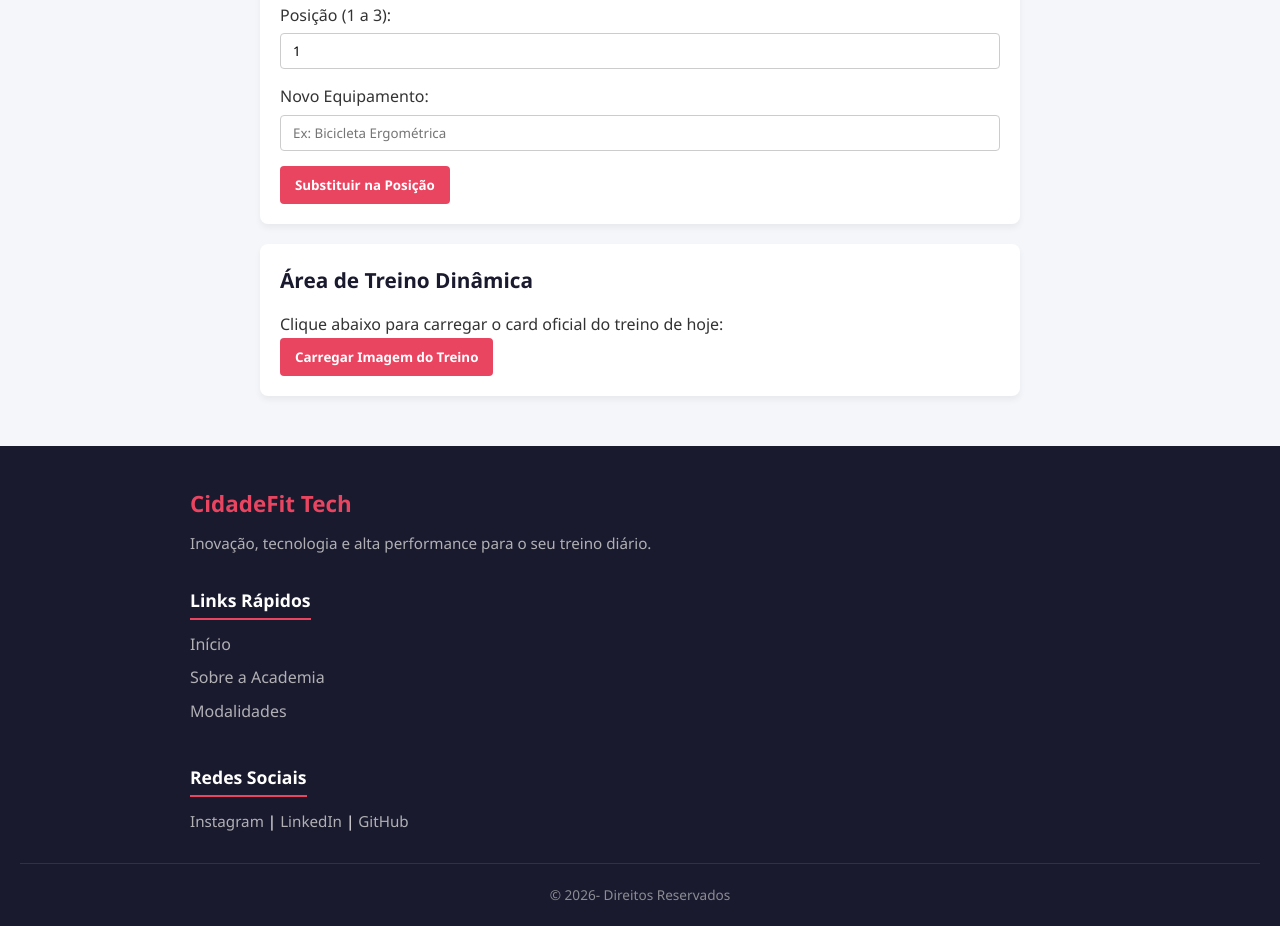
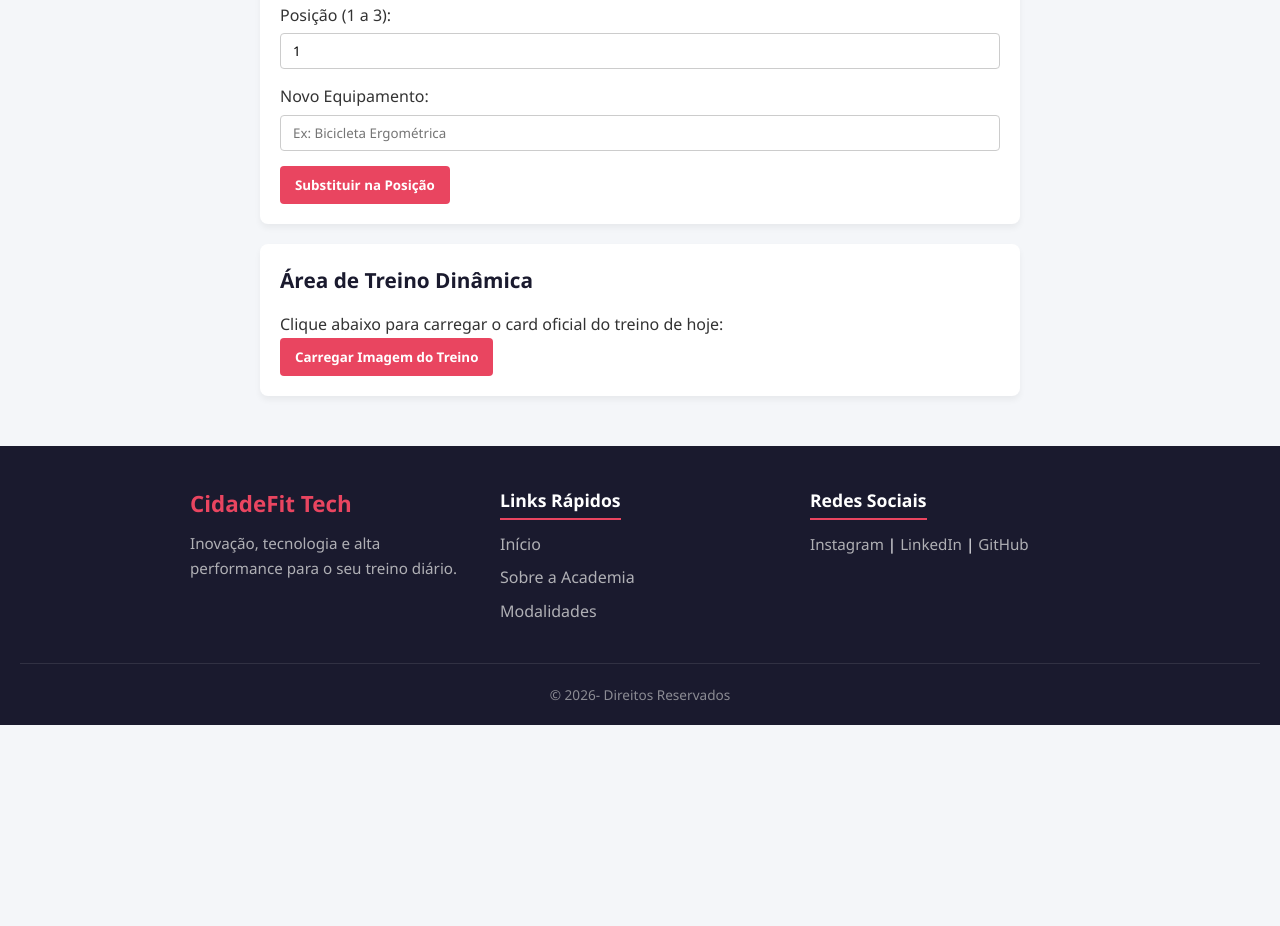
Before and after one commit to flaviahasegava/cp02-03-web-development-fiap, a plain HTML site: page index.html in a window 1280 px wide. Shown: the part 553-1479 px from the top of the page. After the commit the page ends 1278 px from the top, so only its background shows below. Drawn offline with Linux system fonts and the light colour scheme.

Commit message:
fix(css): adiciona a unidade de medida px no grid

```diff
--- a/src/css/estilo.css
+++ b/src/css/estilo.css
@@ -91,7 +91,7 @@
     margin: 0 auto;
 
     display: grid;
-    grid-template-columns: repeat(auto-fit, minmax(250, 1fr));
+    grid-template-columns: repeat(auto-fit, minmax(250px, 1fr));
     gap: 30px;
     margin-bottom: 30px;
 }
```
